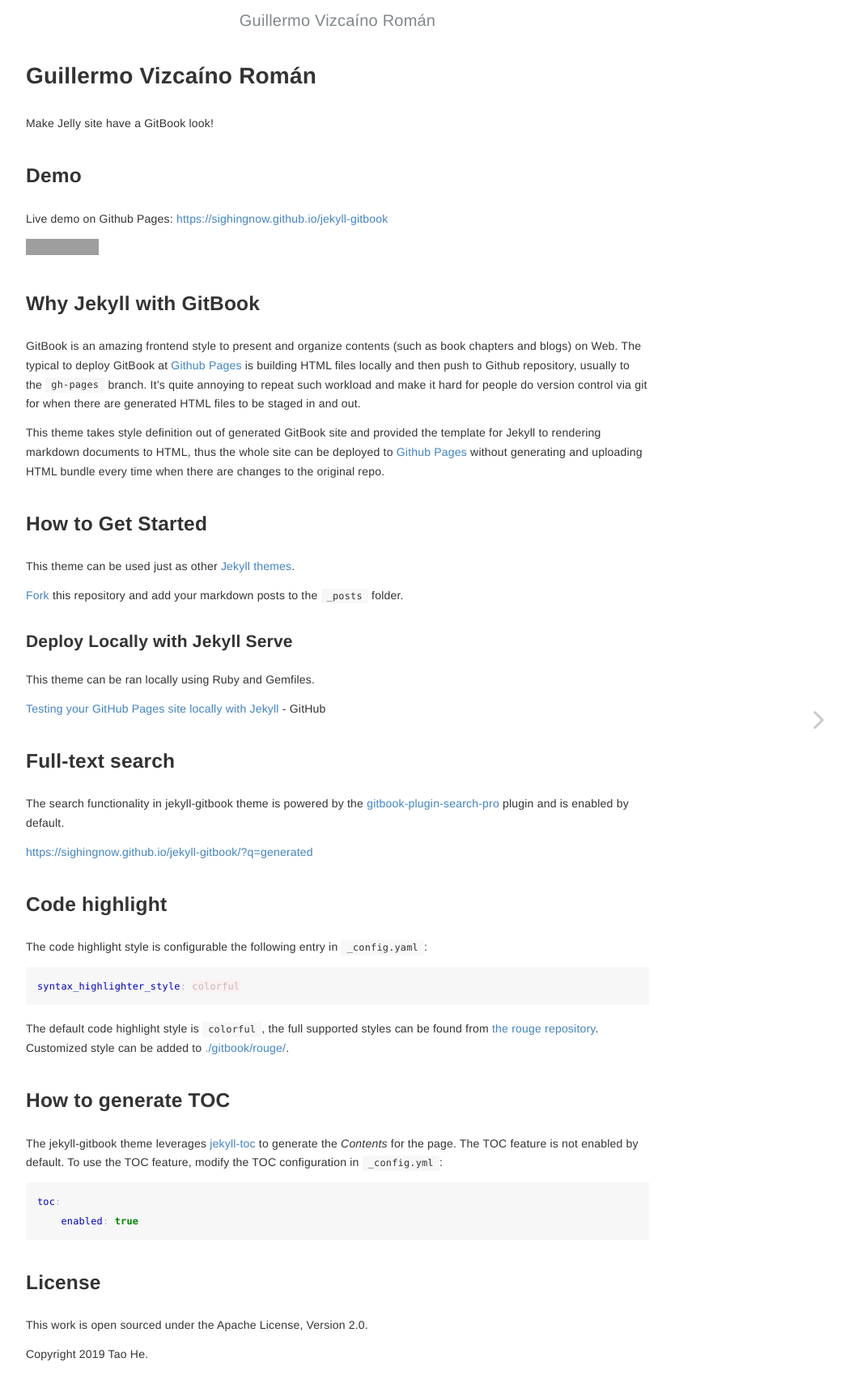
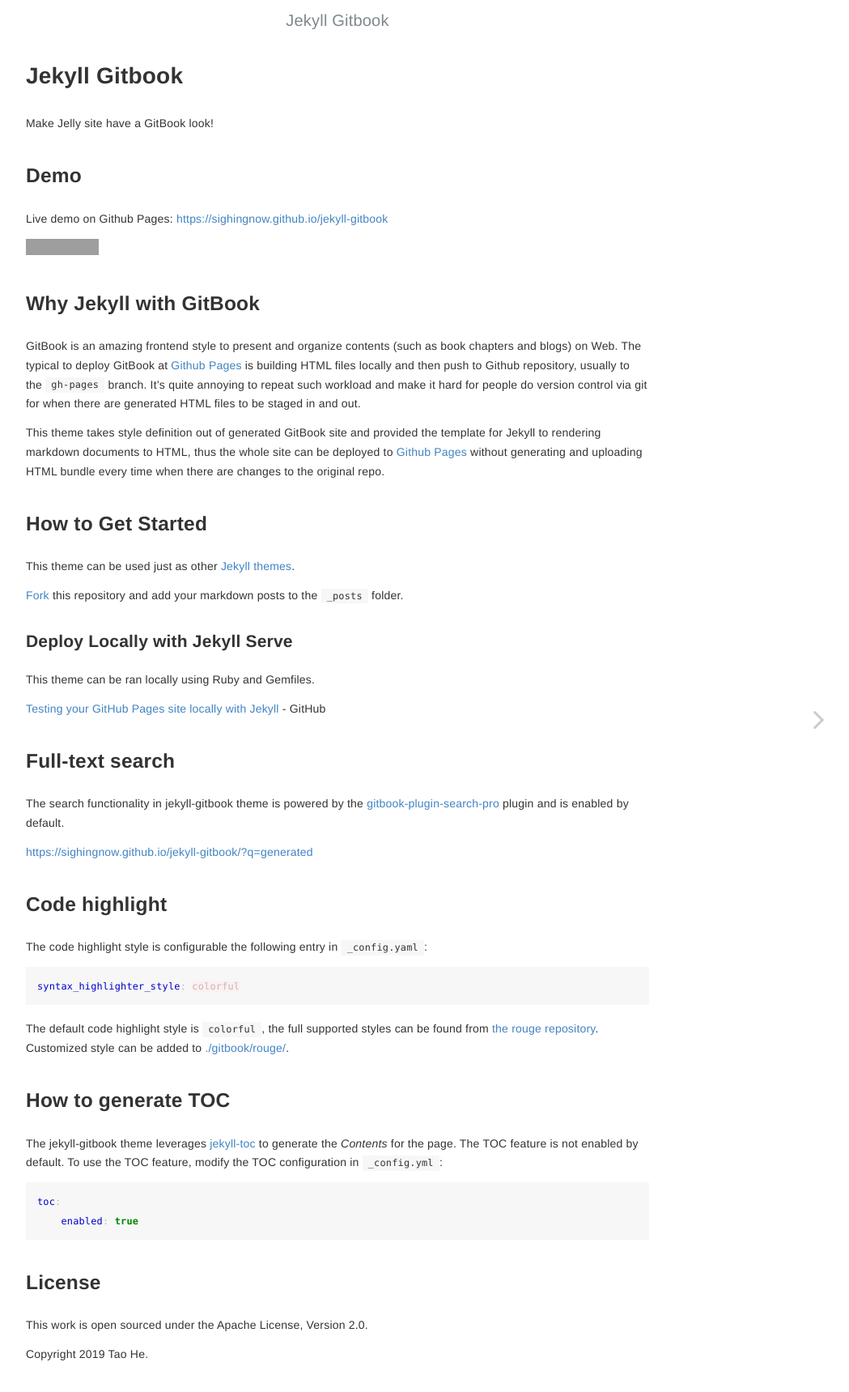
Before and after one commit to guilleviz/guilleviz.github.io, a Jekyll site: the page built from index.md, in a window 1280 px wide. Shown: the top 1719 px of the page at 81% size, without its empty margins (223-1272 px from the left). Built offline with Jekyll 4.4.1, drawn with Linux system fonts in a browser that asks for light colours; grey boxes are pictures that could not be loaded.

Commit message:
Modificamos

```diff
--- a/_config.yml
+++ b/_config.yml
@@ -1,8 +1,8 @@
 # Configurations
-title:            Guillermo Vizcaíno Román
-longtitle:        Analista Económico
-author:           Guillermo Vizcaíno
-email:            gvizroman@gmail.com
+title:            Jekyll Gitbook
+longtitle:        Jekyll Gitbook
+author:           HE Tao
+email:            sighingnow@gmail.com
 description: >
   Build Jekyll site with the GitBook style.
 
```
